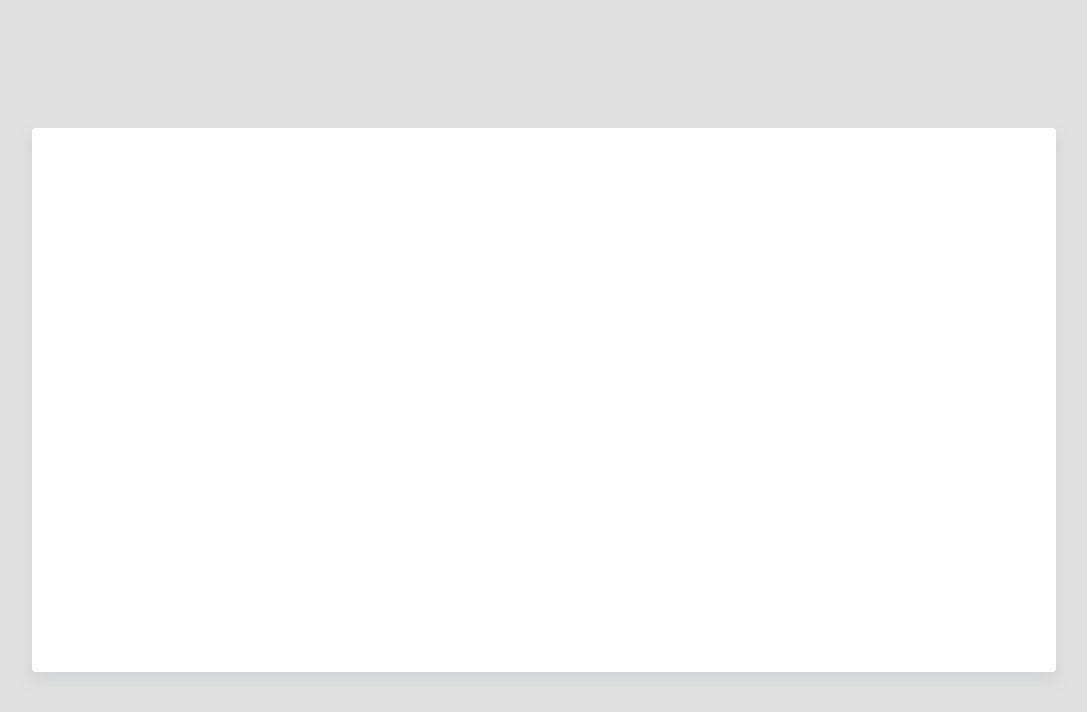
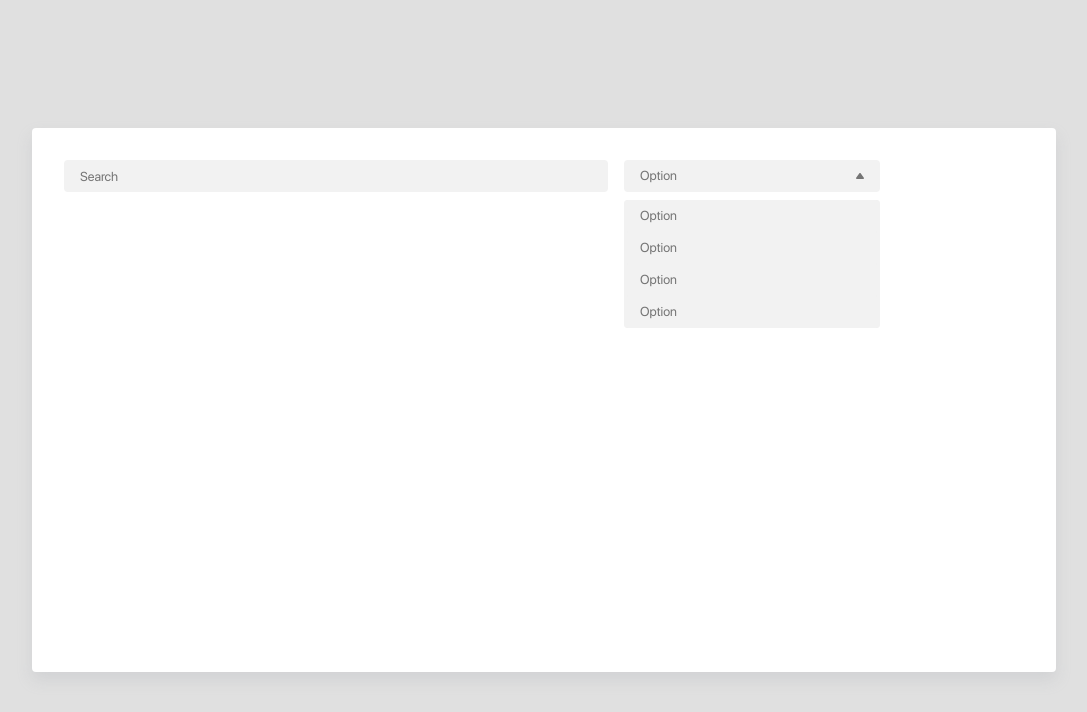
Before and after one commit to meatbot94/altcraft-test, a website built with webpack: page src/index.html in a window 1280 px wide. Shown: the whole page, without its empty margins (96-1183 px from the left). Built offline with nearby package versions, Linux system fonts and the light colour scheme.

Commit message:
Add search & menu

```diff
--- a/src/css/components/app/app.css
+++ b/src/css/components/app/app.css
@@ -3,5 +3,5 @@
   background: var(--cl-bg-1);
   box-shadow: var(--sh-bg);
   display: grid;
-  grid: repeat(3, 1fr) / 1fr;
+  grid: 1fr 20fr 1fr / 1fr;
 }
--- a/src/css/components/body/body.css
+++ b/src/css/components/body/body.css
@@ -1,3 +1,25 @@
+body,
+header,
+main,
+footer,
+div,
+form,
+input,
+button,
+ul,
+li {
+  display: block;
+  box-sizing: border-box;
+}
+
+form,
+input,
+ul,
+li,
+button {
+  all: unset;
+}
+
 #body {
   width: 100vw;
   height: 100vh;
--- /dev/null
+++ b/src/css/components/header/header.css
@@ -0,0 +1,48 @@
+#header {
+  padding: var(--sp-m);
+}
+
+.header__form {
+  display: grid;
+  grid: 1fr / minmax(var(--sp-xxl), 1fr) var(--sp-xxl) var(--sp-xl);
+  column-gap: var(--sp-s);
+}
+
+.header__search {
+  width: 100%;
+  height: var(--sp-m);
+  padding: 0 var(--sp-s) 0 var(--sp-s);
+  display: block;
+  box-sizing: border-box;
+  background: var(--cl-bg-3);
+  border-radius: var(--rd-xxs);
+  font: var(--st-m);
+  color: var(--cl-tx-l);
+  transition: color var(--tr-f), background var(--tr-f);
+}
+
+.header__search::placeholder {
+  color: var(--cl-tx-l);
+  opacity: 1;
+  transition: color var(--tr-f);
+}
+
+.header__search:focus,
+.header__search:hover {
+  border-radius: var(--rd-xxs);
+  background: var(--cl-bg-5);
+  color: var(--cl-tx-d);
+}
+
+.header__search:hover::placeholder {
+  color: var(--cl-tx-d);
+}
+
+/* TODO placeholder style */
+
+@media screen and (max-width: 1024px) {
+  /* #header { */
+    /* TODO change header layout */
+    /* grid: 2fr / var(--sp-xxl) var(--sp-xl); */
+  /* } */
+}
--- /dev/null
+++ b/src/css/components/menu/menu.css
@@ -0,0 +1,89 @@
+/* #menu { */
+/* } */
+
+.menu__button {
+  width: 100%;
+  height: var(--sp-m);
+  padding: 0 var(--sp-s) 0 var(--sp-s);
+  background: var(--cl-bg-3);
+  border-radius: var(--rd-xxs);
+  display: flex;
+  justify-content: space-between;
+  align-items: center;
+  position: relative;
+  transition: color var(--tr-f), background var(--tr-f);
+}
+
+.menu__button:hover {
+  cursor: pointer;
+  background: var(--cl-bg-5);
+}
+
+.menu__current {
+  font: var(--st-m);
+  color: var(--cl-tx-l);
+}
+
+.menu__button:hover .menu__current {
+  color: var(--cl-tx-d);
+}
+
+.menu__caret {
+  transform: rotate(180deg);
+}
+
+.menu__caret-path {
+  fill: var(--cl-tx-l);
+  transition: fill var(--tr-f);
+}
+
+.menu__button:hover .menu__caret-path {
+  fill: var(--cl-tx-d);
+}
+
+.menu__options {
+  width: 100%;
+  position: absolute;
+  top: calc(var(--sp-m) + var(--sp-xs));
+  left: 0;
+  border-radius: var(--rd-xxs);
+  background: var(--cl-bg-3);
+  display: flex;
+  justify-content: flex-start;
+  align-items: flex-start;
+  flex-direction: column;
+}
+
+.menu__option {
+  width: 100%;
+  height: var(--sp-m);
+  padding: 0 var(--sp-s) 0 var(--sp-s);
+  box-sizing: border-box;
+  background: var(--cl-bg-3);
+  border-radius: var(--rd-xxs);
+  font: var(--st-m);
+  color: var(--cl-tx-l);
+  display: flex;
+  justify-content: flex-start;
+  align-items: center;
+  transition: color var(--tr-f), background var(--tr-f);
+}
+
+.menu__option:hover {
+  cursor: pointer;
+  background: var(--cl-bg-5);
+  color: var(--cl-tx-d);
+}
+
+.menu__overlay {
+  width: 100vw;
+  height: 100vh;
+  position: absolute;
+  top: 0;
+  left: 0;
+  display: none;
+}
+
+.menu__overlay_enabled {
+  display: block;
+}
--- a/src/css/index.css
+++ b/src/css/index.css
@@ -1,2 +1,4 @@
 @import url('./components/body/body.css');
 @import url('./components/app/app.css');
+@import url('./components/header/header.css');
+@import url('./components/menu/menu.css');
--- a/src/index.html
+++ b/src/index.html
@@ -12,7 +12,48 @@
   <body id="body" class="body">
     <!-- NOTE I know this div is not supposed to be here, but it's just a test anyway -->
     <div id="app" class="app body__app">
-      <header id="header" class="header"></header>
+      <header id="header" class="header app__header">
+        <!-- TODO proper attributes -->
+        <form id="form" class="header__form">
+          <!-- TODO proper attributes -->
+          <input
+            id="search"
+            class="header__search"
+            type="text"
+            placeholder="Search"
+          />
+          <div id="menu" class="menu header__menu">
+            <div class="menu__button">
+              <span class="menu__current">Option</span>
+              <!-- NOTE used inline svg to make the fill change on hover -->
+              <svg
+                class="menu__caret"
+                width="8"
+                height="6"
+                viewBox="0 0 8 6"
+                fill="none"
+                xmlns="http://www.w3.org/2000/svg"
+              >
+                <path
+                  class="menu__caret-path"
+                  fill-rule="evenodd"
+                  clip-rule="evenodd"
+                  d="M0.801532 0H7.19847C7.85799 0 8.23387 0.769102 7.83871 1.3086L4.64024 5.67248C4.31943 6.10915 3.68057 6.10915 3.36113 5.67248L0.161288 1.3086C-0.233873 0.769102 0.142012 0 0.801532 0Z"
+                  fill="#757575"
+                />
+              </svg>
+
+              <ul class="menu__options">
+                <li class="menu__option">Option</li>
+                <li class="menu__option">Option</li>
+                <li class="menu__option">Option</li>
+                <li class="menu__option">Option</li>
+              </ul>
+            </div>
+            <div class="menu__overlay"></div>
+          </div>
+        </form>
+      </header>
       <main id="main" class="main"></main>
       <footer id="footer" class="footer"></footer>
     </div>
--- a/src/variables/variables.css
+++ b/src/variables/variables.css
@@ -24,6 +24,10 @@
 
   --sh-bg: rgba(149, 157, 165, 0.2) 0px var(--sp-xs) var(--sp-s);
 
+  /* transition */
+  --tr-s: 0.4s ease-out;
+  --tr-f: 0.2s ease-out;
+
   /* border radius */
 
   --rd-xxs: var(--sp-xxs);
```
Also changed, not shown: src/assets/menu__caret.svg (added).
